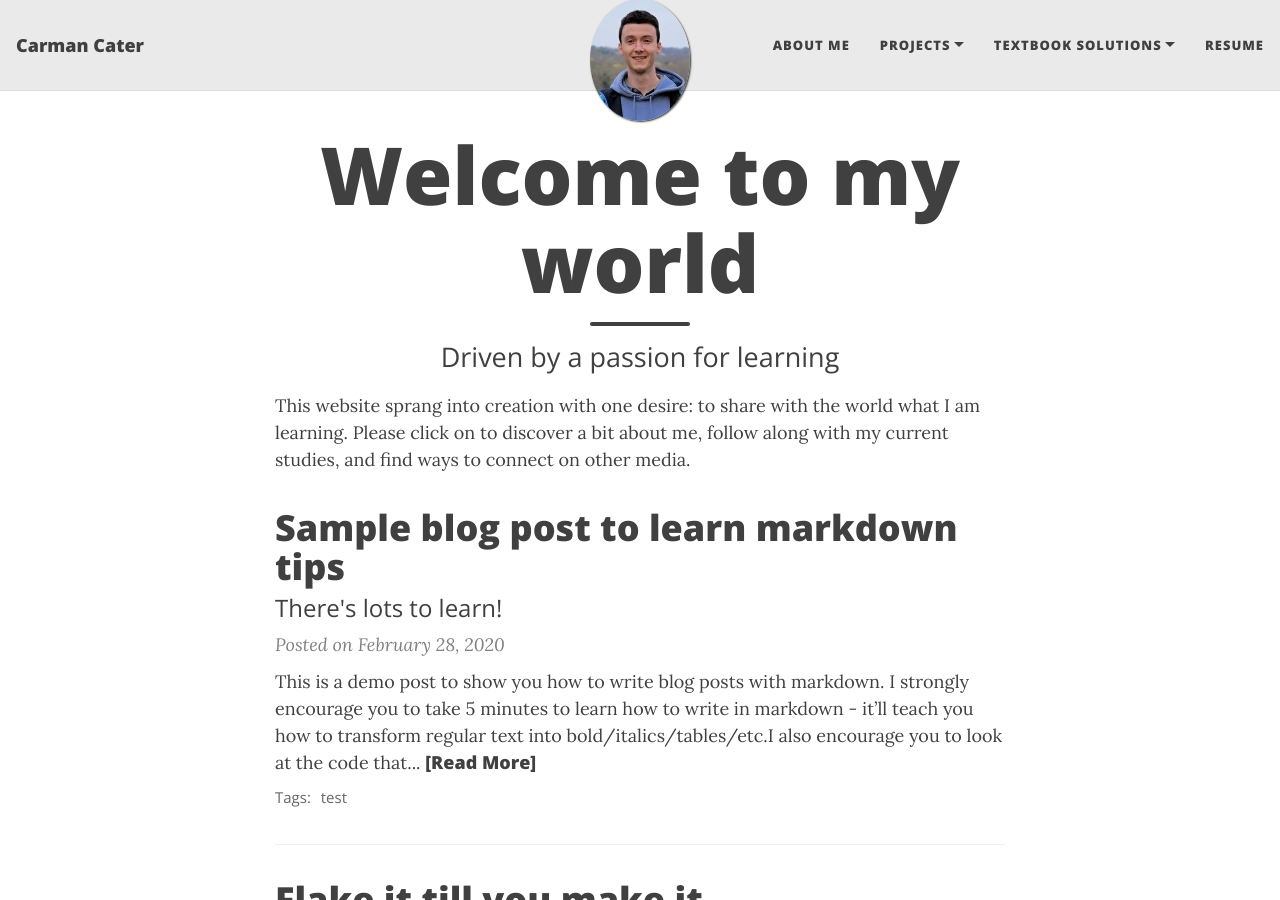
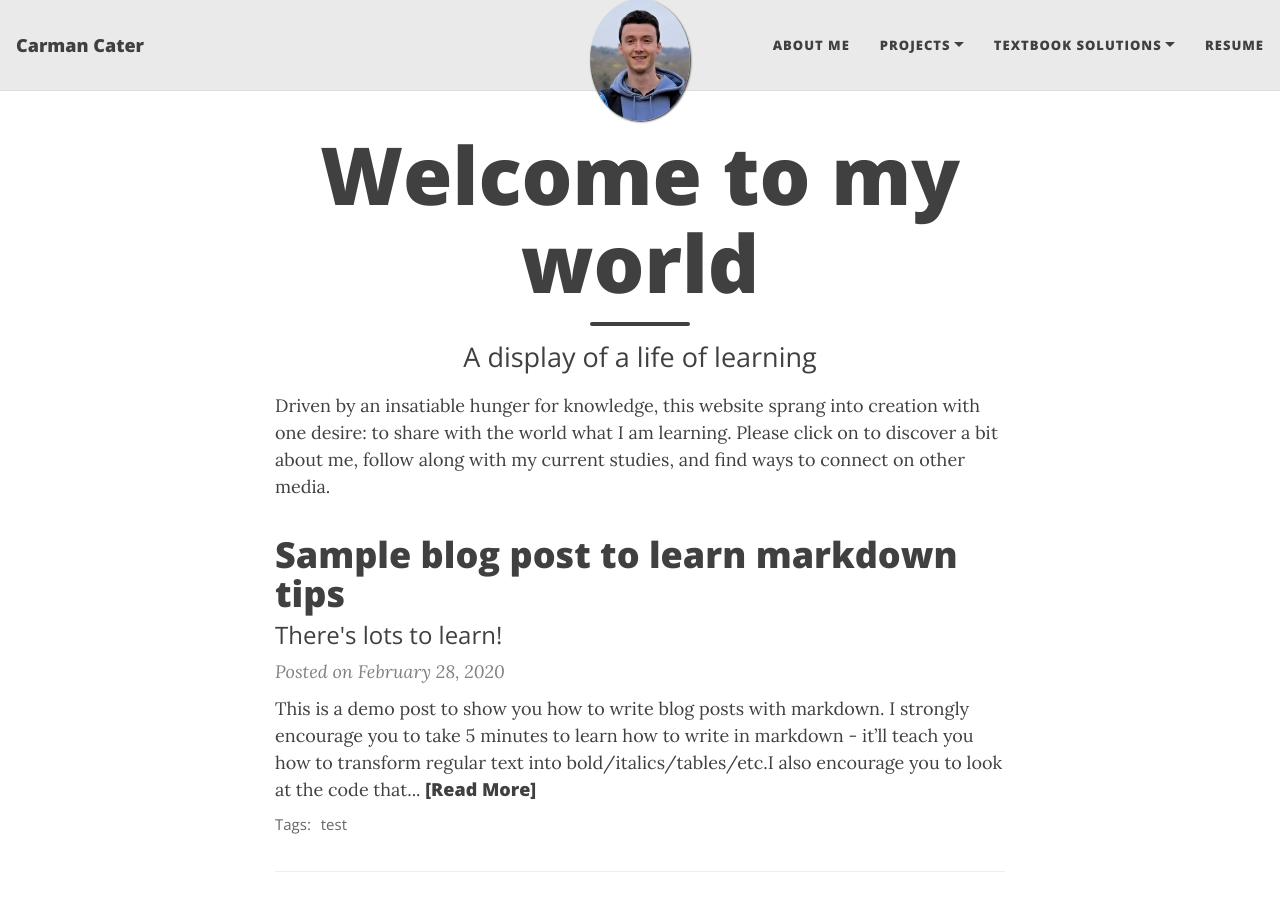
Before and after one commit to carmancater/carmancater.github.io, a Jekyll site: the page built from index.html, in a window 1280 px wide and 900 px high. Built offline with Jekyll 4.4.1, drawn with Linux system fonts in a browser that asks for light colours; nearby versions of some CDN libraries; the list of posts is cut into pages by our own code.

Commit message:
Update index.html

```diff
--- a/index.html
+++ b/index.html
@@ -1,10 +1,10 @@
 ---
 layout: home
 title: Welcome to my world
-subtitle: Driven by a passion for learning
+subtitle: A display of a life of learning
 ---
 
 <!-- Studying my way through life and posting projects as I go -->
 <!-- A display of a life of learning -->
 
-This website sprang into creation with one desire: to share with the world what I am learning. Please click on to discover a bit about me, follow along with my current studies, and find ways to connect on other media.
+Driven by an insatiable hunger for knowledge, this website sprang into creation with one desire: to share with the world what I am learning. Please click on to discover a bit about me, follow along with my current studies, and find ways to connect on other media.
```
